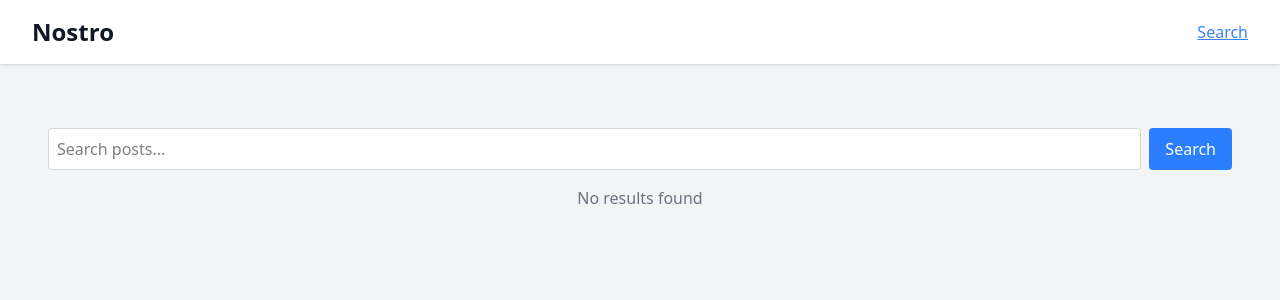
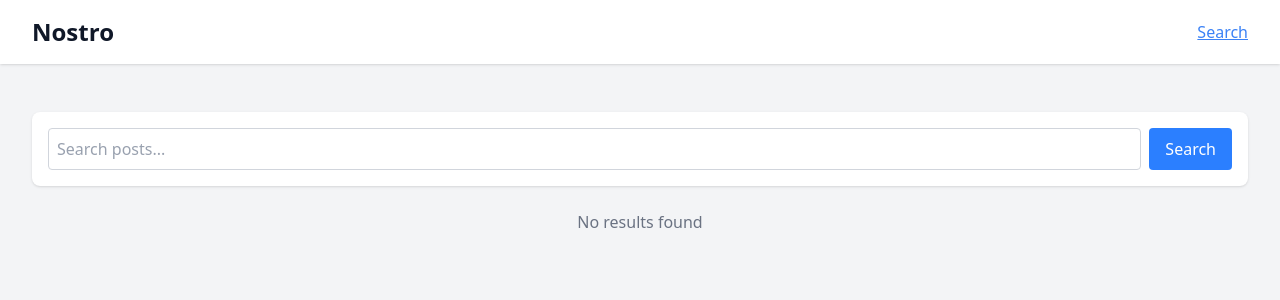
Before and after one commit to minagishl/nostro, a Next.js app: page /search in a window 1280 px wide. Shown: the top 300 px of the page. Built offline with nearby package versions, Linux system fonts and the light colour scheme; what nostr-tools would draw is missing.

Commit message:
style: update design of search page

```diff
--- a/src/components/nostr/Search.tsx
+++ b/src/components/nostr/Search.tsx
@@ -17,18 +17,21 @@ export default function Search() {
 	};
 
 	return (
-		<div className='w-full p-4'>
-			<form onSubmit={handleSubmit} className='flex gap-2'>
+		<div className='w-full'>
+			<form
+				onSubmit={handleSubmit}
+				className='flex gap-2 rounded-lg shadow p-4 mb-6 bg-white dark:bg-gray-800'
+			>
 				<input
 					type='text'
 					value={query}
 					onChange={(e) => setQuery(e.target.value)}
 					placeholder='Search posts...'
-					className='flex-1 p-2 rounded border border-gray-300 dark:border-gray-700 bg-white dark:bg-gray-800'
+					className='flex-1 p-2 rounded border border-gray-300 dark:border-gray-700 bg-white dark:bg-gray-800 text-gray-900 dark:text-gray-100 placeholder-gray-400 dark:placeholder-gray-500'
 				/>
 				<button
 					type='submit'
-					className='px-4 py-2 bg-blue-500 text-white rounded hover:bg-blue-600'
+					className='px-4 py-2 bg-blue-500 text-white dark:text-white rounded hover:bg-blue-600'
 				>
 					Search
 				</button>
```
